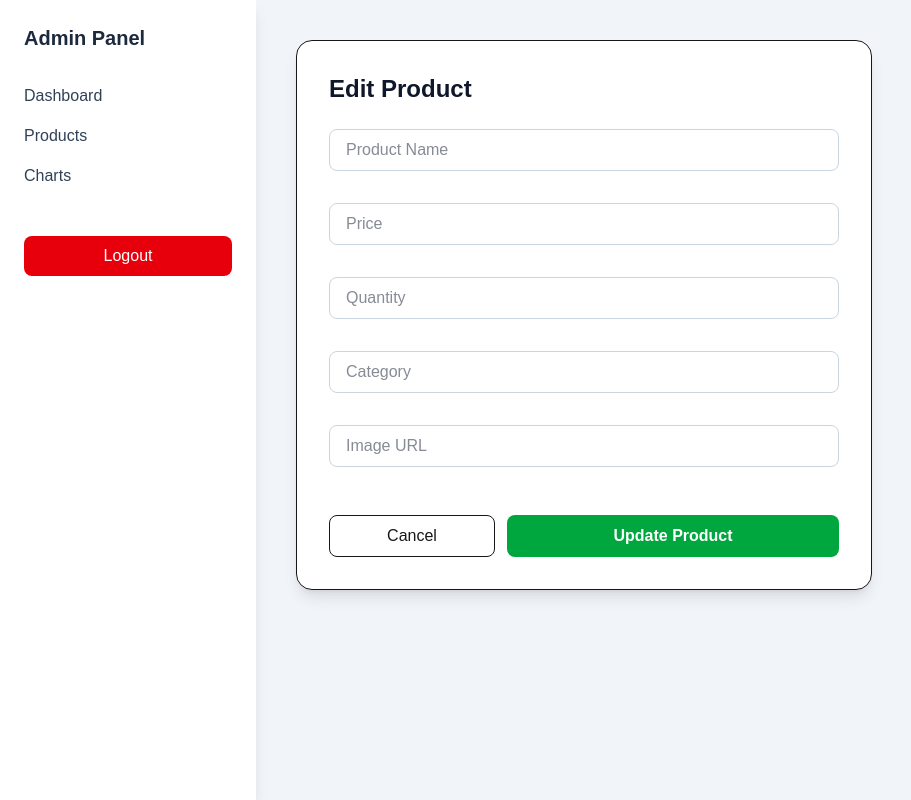
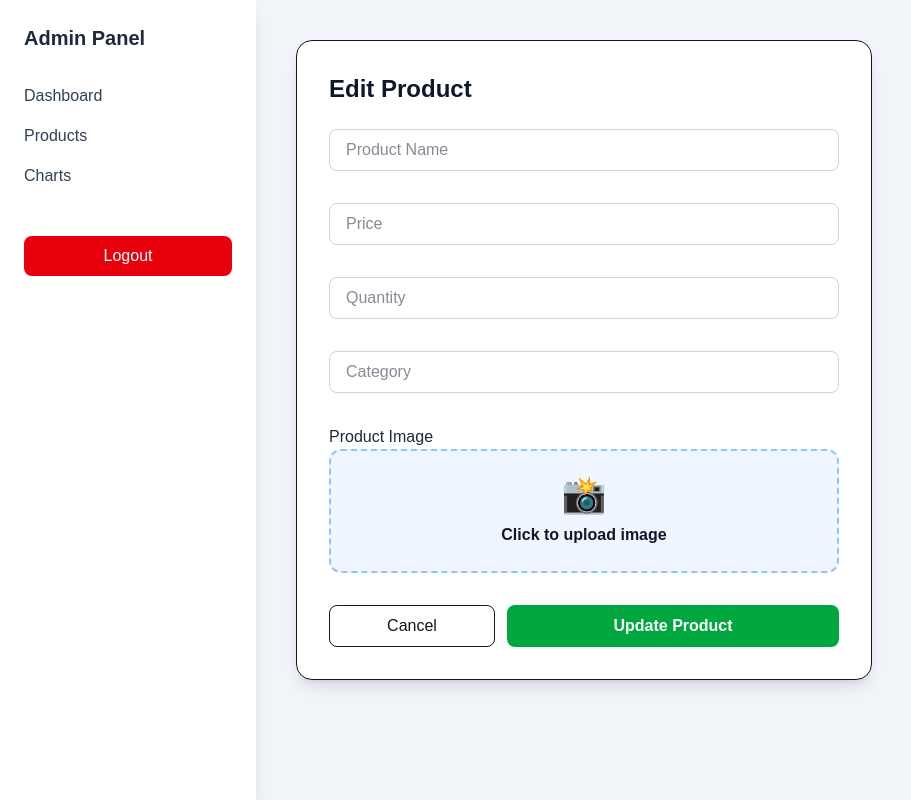
Before and after one commit to siya192/ssr-ecommerce-admin-dashboard, a Next.js app: page /admin/products/edit/1 in a window 1280 px wide. Shown: the whole page, without its empty margins (0-911 px from the left). Built offline with nearby package versions, Linux system fonts and the light colour scheme; no server answers; sample sign-in values are in the browser's storage.

Commit message:
Make edit product image upload same as add product

```diff
--- a/app/admin/products/edit/[id]/page.tsx
+++ b/app/admin/products/edit/[id]/page.tsx
@@ -1,6 +1,6 @@
 "use client";
 
-import { useEffect } from "react";
+import { useEffect, useState } from "react";
 import { useParams, useRouter } from "next/navigation";
 import useSWR from "swr";
 import { useForm } from "react-hook-form";
@@ -20,20 +20,20 @@ type ProductForm = z.infer<typeof productSchema>;
 
 const fetcher = (url: string) => fetch(url).then(res => res.json());
 
-/* ================= PAGE ================= */
 export default function EditProductPage() {
   const { id } = useParams<{ id: string }>();
   const router = useRouter();
 
+  const [uploading, setUploading] = useState(false);
+  const [preview, setPreview] = useState<string | null>(null);
+
   /* 🔐 Admin protection */
   useEffect(() => {
     const role = localStorage.getItem("role");
-    if (role !== "admin") {
-      router.push("/login");
-    }
+    if (role !== "admin") router.push("/login");
   }, [router]);
 
-  /* 📦 Fetch product from DB */
+  /* 📦 Fetch product */
   const { data, isLoading } = useSWR(
     id ? `/api/products/${id}` : null,
     fetcher
@@ -48,7 +48,7 @@ export default function EditProductPage() {
     resolver: zodResolver(productSchema),
   });
 
-  /* 🧠 Fill form */
+  /* 🧠 Fill form with existing data */
   useEffect(() => {
     if (data) {
       setValue("name", data.name);
@@ -56,8 +56,29 @@ export default function EditProductPage() {
       setValue("quantity", data.quantity);
       setValue("category", data.category);
       setValue("image", data.image);
+      setPreview(data.image);
     }
   }, [data, setValue]);
+
+  /* ☁️ Cloudinary upload */
+  const uploadImage = async (file: File) => {
+    setUploading(true);
+
+    const formData = new FormData();
+    formData.append("file", file);
+    formData.append("upload_preset", "products_upload"); // same preset as Add Product
+
+    const res = await fetch(
+      "https://api.cloudinary.com/v1_1/dlev9xgxp/image/upload",
+      { method: "POST", body: formData }
+    );
+
+    const result = await res.json();
+
+    setValue("image", result.secure_url, { shouldValidate: true });
+    setPreview(result.secure_url);
+    setUploading(false);
+  };
 
   /* ✏️ UPDATE */
   const onSubmit = async (formData: ProductForm) => {
@@ -113,11 +134,55 @@ export default function EditProductPage() {
         />
         <p className="text-red-600 text-sm">{errors.category?.message}</p>
 
-        <input
-          className={inputClass}
-          placeholder="Image URL"
-          {...register("image")}
-        />
+        {/* 🖼 IMAGE UPLOAD (SAME AS ADD PRODUCT) */}
+        <label className="font-medium text-slate-800">
+          Product Image
+        </label>
+
+        <div className="border-2 border-dashed border-blue-300 rounded-xl p-6 text-center bg-blue-50">
+          <input
+            type="file"
+            accept="image/*"
+            id="imageUpload"
+            className="hidden"
+            onChange={(e) =>
+              e.target.files && uploadImage(e.target.files[0])
+            }
+          />
+
+          {!preview ? (
+            <label
+              htmlFor="imageUpload"
+              className="cursor-pointer flex flex-col items-center gap-2"
+            >
+              <span className="text-4xl">📸</span>
+              <span className="font-semibold text-slate-900">
+                Click to upload image
+              </span>
+            </label>
+          ) : (
+            <div className="flex flex-col items-center gap-3">
+              <img
+                src={preview}
+                alt="Product"
+                className="w-28 h-28 object-cover rounded-lg border"
+              />
+              <label
+                htmlFor="imageUpload"
+                className="cursor-pointer text-blue-600 font-medium"
+              >
+                Change Image
+              </label>
+            </div>
+          )}
+        </div>
+
+        {uploading && (
+          <p className="text-blue-600 font-medium">
+            Uploading image…
+          </p>
+        )}
+
         <p className="text-red-600 text-sm">{errors.image?.message}</p>
 
         <div className="flex gap-3 pt-4">
--- a/app/admin/products/new/page.tsx
+++ b/app/admin/products/new/page.tsx
@@ -40,7 +40,7 @@ export default function NewProductPage() {
 
     const formData = new FormData();
     formData.append("file", file);
-    formData.append("upload_preset", "products_upload"); // ✅ EXACT preset name
+    formData.append("upload_preset", "products_upload"); //
 
     const res = await fetch(
       "https://api.cloudinary.com/v1_1/dlev9xgxp/image/upload",
@@ -52,7 +52,7 @@ export default function NewProductPage() {
 
     if (!res.ok) {
       setUploading(false);
-      alert("❌ Image upload failed. Check preset / cloud name.");
+      alert(" Image upload failed. Check preset / cloud name.");
       return;
     }
 
@@ -220,7 +220,7 @@ export default function NewProductPage() {
                       className="w-28 h-28 object-cover rounded-lg border"
                     />
                     <span className="text-green-600 font-semibold">
-                      ✅ Uploaded successfully
+                       Uploaded successfully
                     </span>
                   </div>
                 )}
```
